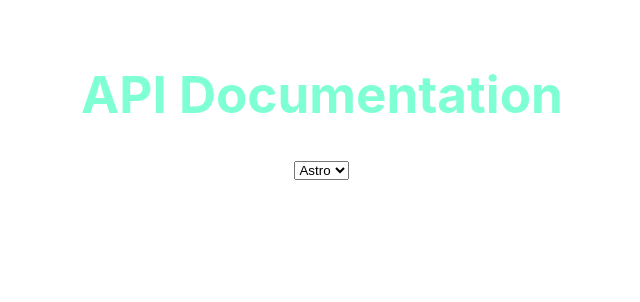
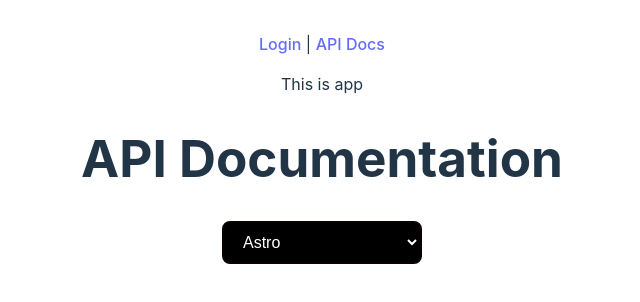
Before and after one commit to raman1352013/redocreact, a React (Vite) app: page /apiDocs in a window 1280 px wide. Shown: the top 302 px of the page, without its empty margins (318-958 px from the left). Built offline with nearby package versions, Linux system fonts and the light colour scheme.

Commit message:
new change

```diff
--- a/src/ApiDocs.css
+++ b/src/ApiDocs.css
@@ -1,4 +1,11 @@
-h1{
-    color: aquamarine;
-
-}
+select{
+    font-family: Arial, Helvetica, sans-serif;
+    width: 200px;
+    padding: 10px 15px;
+    border: 2px solid #0b0101;
+    border-radius: 8px;
+    background: black;
+    font-size: 16px;
+    color: white;
+    cursor: pointer;
+  }
--- a/src/App.jsx
+++ b/src/App.jsx
@@ -8,6 +8,10 @@ function App() {
   return (
 
       <>
+        <nav>
+        <Link to="/">Login</Link> | <Link to="/apiDocs">API Docs</Link>
+      </nav>
+        <p>This is app</p>
         <Routes>
           <Route path="/" element={<Login />} />
           <Route path="/apiDocs" element={<ApiDocs />} />
```
